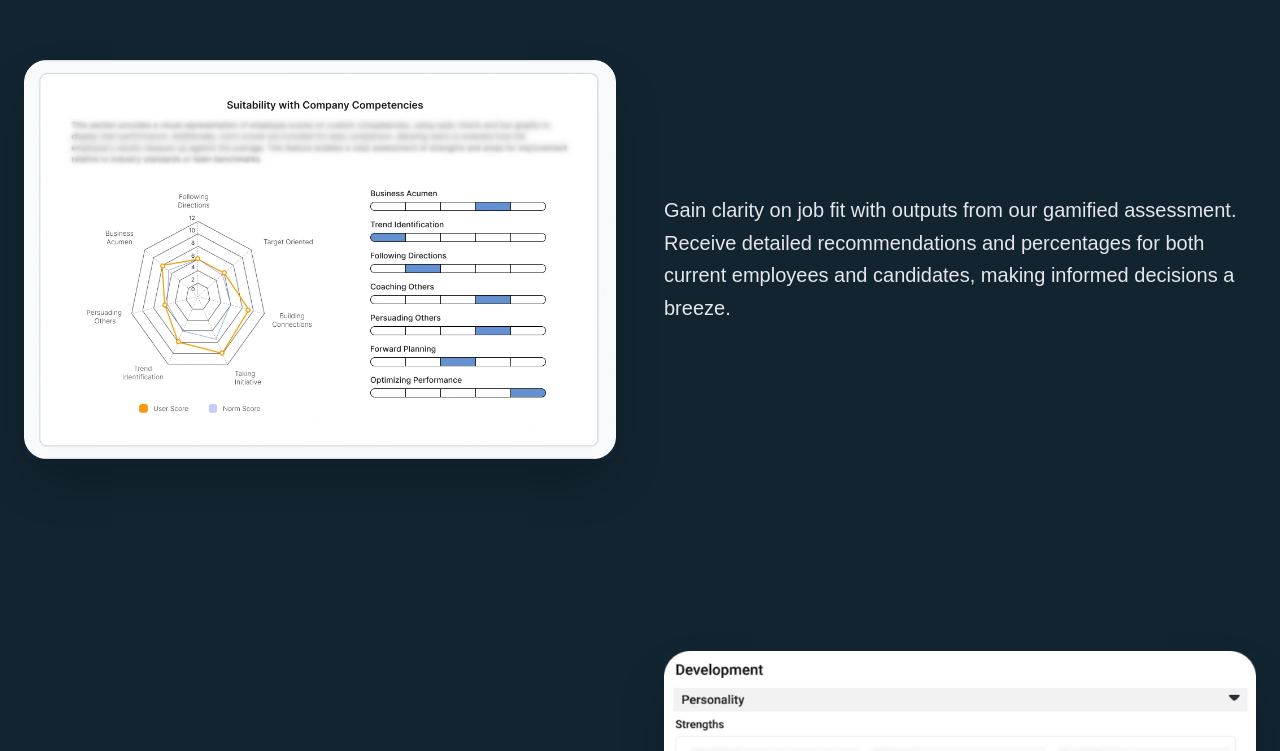
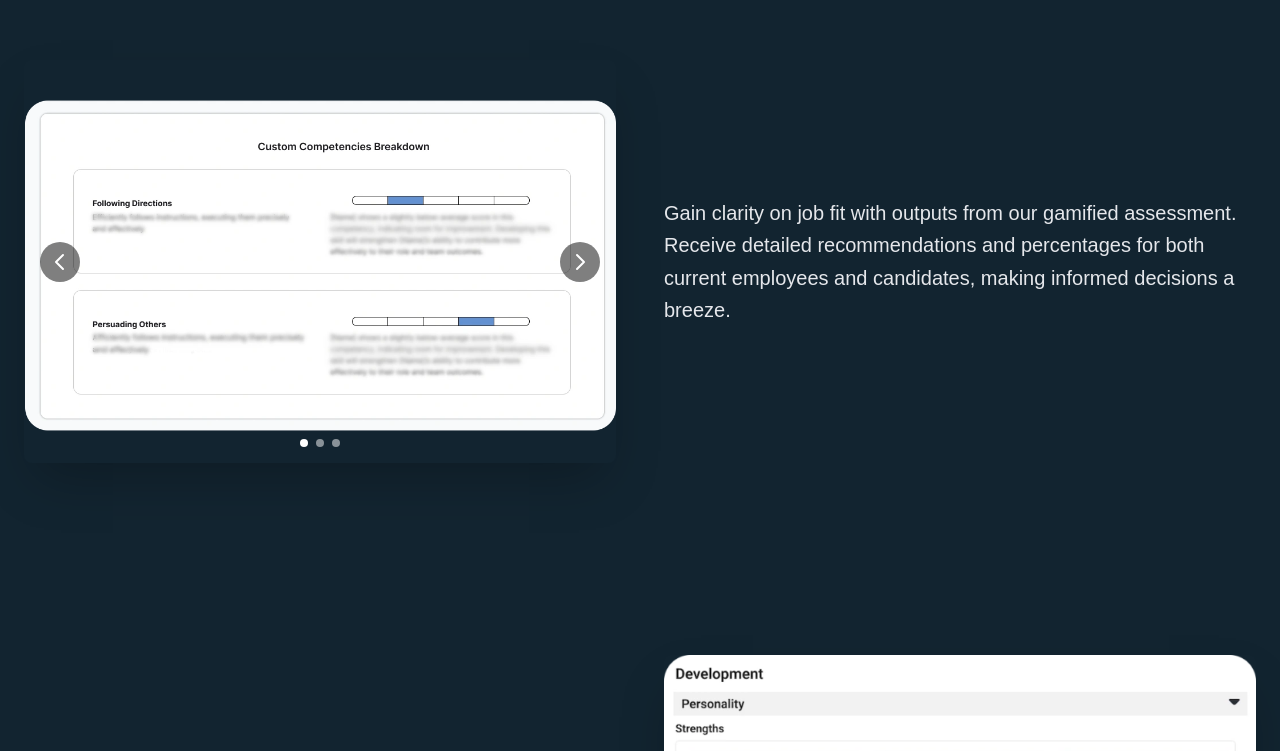
Before and after one commit to khafidhkayyis/deushcs-clone, a Next.js app: page /discover in a window 1280 px wide. Shown: the part 6180-6931 px from the top of the page. Built offline with nearby package versions, Linux system fonts and the light colour scheme; a web font is replaced by a local one.

Commit message:
carousel image

```diff
--- a/app/discover/sections/gamified.tsx
+++ b/app/discover/sections/gamified.tsx
@@ -1,10 +1,92 @@
-import React from "react";
+"use client";
+
+import React, { useState } from "react";
 import Image from "next/image";
 import recruitmentImage from "../images/gamified /Gamified-assessment-for-recruitment-in-Indonesia.webp";
 import talentAcquisitionImage from "../images/gamified /Gamified-assessment-for-talent-acquisition.webp";
-import psychometricImage from "../images/gamified /gamified-psychometric-assessment-3-1.webp";
 import gapAnalysisImage from "../images/gamified /Gamified-asessments-for-gap-analysis.webp";
 import nurturingTalentImage from "../images/gamified /Gamifikasi-untuk-Rekrutmen-dan-Pengembangan-Karyawan-1536x864.webp";
+import psychometricImage2 from "../images/gamified /gamified-psychometric-assessment-2-1.webp";
+import psychometricResultImage from "../images/gamified /Gamified-psychometric-assessment-result-1.webp";
+import psychometricImage3 from "../images/gamified /gamified-psychometric-assessment-3-1.webp";
+
+function GapAnalysisSection() {
+    const [currentImageIndex, setCurrentImageIndex] = useState(0);
+    const carouselImages = [
+        { src: psychometricImage2, alt: "DEUS Discover - Psychometric Assessment 2" },
+        { src: psychometricResultImage, alt: "DEUS Discover - Psychometric Assessment Result" },
+        { src: psychometricImage3, alt: "DEUS Discover - Psychometric Assessment 3" }
+    ];
+
+    const nextImage = () => {
+        setCurrentImageIndex((prev) => (prev + 1) % carouselImages.length);
+    };
+
+    const prevImage = () => {
+        setCurrentImageIndex((prev) => (prev - 1 + carouselImages.length) % carouselImages.length);
+    };
+
+    return (
+        <section className="relative bg-[#122430] text-white py-16 lg:py-24 overflow-hidden">
+            <div className="container mx-auto px-6">
+                <div className="grid grid-cols-1 lg:grid-cols-2 items-center gap-8 lg:gap-12">
+                    {/* Left Side - Gap Analysis UI Image Carousel */}
+                    <div className="relative z-10 order-1 lg:order-1">
+                        <div className="relative rounded-lg overflow-hidden shadow-2xl">
+                            <Image
+                                src={carouselImages[currentImageIndex].src}
+                                alt={carouselImages[currentImageIndex].alt}
+                                width={800}
+                                height={600}
+                                className="object-contain w-full h-auto"
+                            />
+
+                            {/* Carousel Navigation Buttons */}
+                            <button
+                                onClick={prevImage}
+                                className="absolute left-4 top-1/2 -translate-y-1/2 bg-black/50 hover:bg-black/70 text-white p-2 rounded-full transition-colors"
+                                aria-label="Previous image"
+                            >
+                                <svg className="w-6 h-6" fill="none" stroke="currentColor" viewBox="0 0 24 24">
+                                    <path strokeLinecap="round" strokeLinejoin="round" strokeWidth={2} d="M15 19l-7-7 7-7" />
+                                </svg>
+                            </button>
+                            <button
+                                onClick={nextImage}
+                                className="absolute right-4 top-1/2 -translate-y-1/2 bg-black/50 hover:bg-black/70 text-white p-2 rounded-full transition-colors"
+                                aria-label="Next image"
+                            >
+                                <svg className="w-6 h-6" fill="none" stroke="currentColor" viewBox="0 0 24 24">
+                                    <path strokeLinecap="round" strokeLinejoin="round" strokeWidth={2} d="M9 5l7 7-7 7" />
+                                </svg>
+                            </button>
+
+                            {/* Carousel Indicators */}
+                            <div className="absolute bottom-4 left-1/2 -translate-x-1/2 flex gap-2">
+                                {carouselImages.map((_, index) => (
+                                    <button
+                                        key={index}
+                                        onClick={() => setCurrentImageIndex(index)}
+                                        className={`w-2 h-2 rounded-full transition-colors ${index === currentImageIndex ? 'bg-white' : 'bg-white/50'
+                                            }`}
+                                        aria-label={`Go to image ${index + 1}`}
+                                    />
+                                ))}
+                            </div>
+                        </div>
+                    </div>
+
+                    {/* Right Side - Text Content */}
+                    <div className="relative z-10 order-2 lg:order-2">
+                        <p className="text-base md:text-lg lg:text-xl leading-relaxed text-gray-200">
+                            Gain clarity on job fit with outputs from our gamified assessment. Receive detailed recommendations and percentages for both current employees and candidates, making informed decisions a breeze.
+                        </p>
+                    </div>
+                </div>
+            </div>
+        </section>
+    );
+}
 
 export default function Gamified() {
     return (
@@ -64,31 +146,7 @@ export default function Gamified() {
             </section>
 
             {/* Gap Analysis Section */}
-            <section className="relative bg-[#122430] text-white py-16 lg:py-24 overflow-hidden">
-                <div className="container mx-auto px-6">
-                    <div className="grid grid-cols-1 lg:grid-cols-2 items-center gap-8 lg:gap-12">
-                        {/* Left Side - Gap Analysis UI Image */}
-                        <div className="relative z-10 order-1 lg:order-1">
-                            <div className="relative rounded-lg overflow-hidden shadow-2xl">
-                                <Image
-                                    src={psychometricImage}
-                                    alt="DEUS Discover - Psychometric Assessment"
-                                    width={800}
-                                    height={600}
-                                    className="object-contain w-full h-auto"
-                                />
-                            </div>
-                        </div>
-
-                        {/* Right Side - Text Content */}
-                        <div className="relative z-10 order-2 lg:order-2">
-                            <p className="text-base md:text-lg lg:text-xl leading-relaxed text-gray-200">
-                                Gain clarity on job fit with outputs from our gamified assessment. Receive detailed recommendations and percentages for both current employees and candidates, making informed decisions a breeze.
-                            </p>
-                        </div>
-                    </div>
-                </div>
-            </section>
+            <GapAnalysisSection />
 
             {/* Development Section */}
             <section className="relative bg-[#122430] text-white py-16 lg:py-24 overflow-hidden">
```
Also changed, not shown: app/discover/images/gamified /Gamified-psychometric-assessment-result-1.webp (added), app/discover/images/gamified /gamified-psychometric-assessment-2-1.webp (added).
